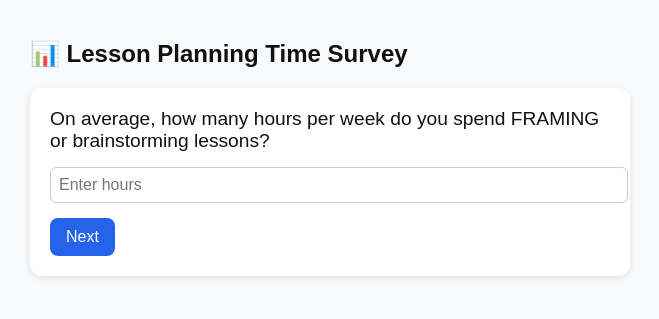
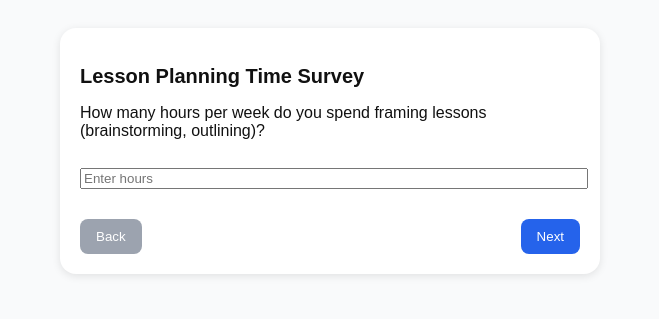
Before and after one commit to kappter/2025PDAITEACH, a plain HTML site: page index.html in a window 1280 px wide. Shown: the whole page, without its empty margins (310-969 px from the left). Drawn offline with nearby package versions, Linux system fonts and the light colour scheme.

Commit message:
Update index.html

```diff
--- a/index.html
+++ b/index.html
@@ -1,144 +1,128 @@
 <!DOCTYPE html>
 <html lang="en">
 <head>
-  <meta charset="UTF-8">
-  <meta name="viewport" content="width=device-width, initial-scale=1.0">
-  <title>Lesson Planning Time Survey</title>
+  <meta charset="UTF-8" />
+  <meta name="viewport" content="width=device-width, initial-scale=1.0" />
+  <title>Teacher Lesson Time Survey</title>
   <script src="https://cdn.jsdelivr.net/npm/chart.js"></script>
   <style>
-    body {
-      font-family: Arial, sans-serif;
-      padding: 20px;
-      max-width: 600px;
-      margin: auto;
-      background: #f9fafb;
-      color: #111;
-    }
-    .card {
-      background: white;
-      padding: 20px;
-      border-radius: 12px;
-      box-shadow: 0 2px 8px rgba(0,0,0,0.1);
-      margin-bottom: 20px;
-    }
-    .question { font-size: 1.2em; margin-bottom: 15px; }
-    .hidden { display: none; }
-    input[type=number] {
-      width: 100%;
-      padding: 8px;
-      font-size: 1em;
-      margin-bottom: 15px;
-      border-radius: 6px;
-      border: 1px solid #ccc;
-    }
-    button {
-      padding: 10px 16px;
-      background: #2563eb;
-      color: white;
-      border: none;
-      border-radius: 8px;
-      font-size: 1em;
-      cursor: pointer;
-    }
-    button:disabled {
-      background: #9ca3af;
-    }
-    .summary {
-      margin-top: 20px;
-      font-size: 1em;
-      line-height: 1.4;
-    }
+    body { font-family: Arial, sans-serif; padding: 20px; background: #f9fafb; color: #111; }
+    .card { max-width: 500px; margin: auto; background: #fff; padding: 20px; border-radius: 16px; box-shadow: 0 2px 8px rgba(0,0,0,0.1); }
+    h2 { font-size: 1.25rem; margin-bottom: 1rem; }
+    .question { margin-bottom: 20px; }
+    input[type=number], input[type=range] { width: 100%; margin-top: 8px; }
+    button { background: #2563eb; color: white; padding: 10px 16px; border: none; border-radius: 8px; margin-top: 10px; cursor: pointer; }
+    button:disabled { background: #9ca3af; cursor: not-allowed; }
+    #summary { display: none; margin-top: 20px; }
+    canvas { margin-top: 20px; }
+    .nav-buttons { display: flex; justify-content: space-between; margin-top: 20px; }
   </style>
 </head>
 <body>
-  <h2>📊 Lesson Planning Time Survey</h2>
-
-  <div id="survey" class="card"></div>
-
-  <div id="results" class="hidden card">
-    <h3>⏱ Your Weekly Summary</h3>
-    <canvas id="timeChart"></canvas>
-    <div class="summary" id="summaryText"></div>
-    <button onclick="restartSurvey()">🔄 Start Over</button>
+  <div class="card">
+    <h2 id="title">Lesson Planning Time Survey</h2>
+    <div id="question-container"></div>
+    <div class="nav-buttons">
+      <button id="prevBtn" onclick="prevQuestion()" disabled>Back</button>
+      <button id="nextBtn" onclick="nextQuestion()">Next</button>
+    </div>
+    <div id="summary">
+      <h2>Weekly Time Comparison</h2>
+      <p><strong>Total Before:</strong> <span id="beforeTotal"></span> hrs</p>
+      <p><strong>Total After (with AI + transcription):</strong> <span id="afterTotal"></span> hrs</p>
+      <p><strong>Weekly Time Saved:</strong> <span id="timeSaved"></span> hrs (<span id="percentSaved"></span>%)</p>
+      <canvas id="timeChart"></canvas>
+      <p id="insights"></p>
+      <button onclick="restartSurvey()">Start Over</button>
+    </div>
   </div>
 
   <script>
     const questions = [
-      { key: "frame", text: "On average, how many hours per week do you spend FRAMING or brainstorming lessons?" },
-      { key: "writing", text: "How many hours per week do you spend WRITING full lesson plans?" },
-      { key: "editing", text: "How many hours per week do you spend EDITING and refining lessons?" },
-      { key: "emails", text: "How many hours per week do you spend on school-related EMAILS or COMMUNICATION?" },
-      { key: "grading", text: "How many hours per week do you spend GRADING or FEEDBACK?" },
-      { key: "meetings", text: "How many hours per week do you spend in MEETINGS or COLLABORATION?" },
-      { key: "voiceTranscribe", text: "If you used VOICE features + transcription, how many hours per week could you SAVE?" },
+      { text: "How many hours per week do you spend framing lessons (brainstorming, outlining)?", key: "frame", type: "number" },
+      { text: "How many hours per week do you spend writing lessons (drafting slides, activities)?", key: "writing", type: "number" },
+      { text: "How many hours per week do you spend editing or revising lessons?", key: "editing", type: "number" },
+      { text: "What percentage of that total time do you think you could save using transcription + voice editing tools?", key: "savePct", type: "range", min:0, max:100, step:5, default:20 }
     ];
 
-    let responses = {};
+    let answers = {};
     let currentQuestion = 0;
 
-    function renderQuestion() {
-      if (currentQuestion >= questions.length) {
-        showResults();
-        return;
+    function showQuestion() {
+      const q = questions[currentQuestion];
+      const container = document.getElementById('question-container');
+      container.innerHTML = `<div class="question"><label>${q.text}</label>`;
+      if(q.type === 'number') {
+        container.innerHTML += `<input type="number" id="answer" min="0" placeholder="Enter hours" value="${answers[q.key]||''}" />`;
+      } else if(q.type === 'range') {
+        container.innerHTML += `<input type="range" id="answer" min="${q.min}" max="${q.max}" step="${q.step}" value="${answers[q.key]||q.default}" oninput="document.getElementById('sliderVal').innerText=this.value+'%';" />`;
+        container.innerHTML += `<p>Estimated Savings: <span id="sliderVal">${answers[q.key]||q.default}%</span></p>`;
       }
-      const q = questions[currentQuestion];
-      document.getElementById("survey").innerHTML = `
-        <div class="question">${q.text}</div>
-        <input type="number" id="answer" min="0" placeholder="Enter hours" />
-        <button onclick="nextQuestion()">Next</button>
-      `;
+      container.innerHTML += `</div>`;
+      document.getElementById('prevBtn').disabled = currentQuestion===0;
+      document.getElementById('nextBtn').innerText = currentQuestion===questions.length-1 ? 'Finish' : 'Next';
     }
 
     function nextQuestion() {
-      const input = document.getElementById("answer");
-      const value = parseFloat(input.value);
-      if (!isNaN(value)) {
-        responses[questions[currentQuestion].key] = value;
+      const q = questions[currentQuestion];
+      const val = document.getElementById('answer').value;
+      if(val === '') return alert('Please enter a value');
+      answers[q.key] = parseFloat(val);
+      if(currentQuestion < questions.length-1) {
         currentQuestion++;
-        renderQuestion();
+        showQuestion();
       } else {
-        alert("Please enter a number");
+        showSummary();
       }
     }
 
-    function showResults() {
-      document.getElementById("survey").classList.add("hidden");
-      document.getElementById("results").classList.remove("hidden");
+    function prevQuestion() {
+      if(currentQuestion > 0) {
+        currentQuestion--;
+        showQuestion();
+      }
+    }
 
-      const totalBefore = responses.frame + responses.writing + responses.editing + responses.emails + responses.grading + responses.meetings;
-      const totalAfter = totalBefore - responses.voiceTranscribe;
+    function showSummary() {
+      document.getElementById('question-container').style.display='none';
+      document.querySelector('.nav-buttons').style.display='none';
+      document.getElementById('summary').style.display='block';
 
-      const ctx = document.getElementById("timeChart").getContext("2d");
+      const before = answers.frame + answers.writing + answers.editing;
+      const after = before * (1 - (answers.savePct/100));
+      const saved = before - after;
+      const percentSaved = ((saved/before)*100).toFixed(1);
+
+      document.getElementById('beforeTotal').innerText = before.toFixed(1);
+      document.getElementById('afterTotal').innerText = after.toFixed(1);
+      document.getElementById('timeSaved').innerText = saved.toFixed(1);
+      document.getElementById('percentSaved').innerText = percentSaved;
+
+      const ctx = document.getElementById('timeChart').getContext('2d');
       new Chart(ctx, {
         type: 'bar',
         data: {
-          labels: ['Before Voice Tools', 'After Voice Tools'],
-          datasets: [{
-            label: 'Estimated Weekly Hours',
-            data: [totalBefore, totalAfter],
-            backgroundColor: ['#ef4444','#10b981']
-          }]
+          labels: ['Framing', 'Writing', 'Editing'],
+          datasets: [
+            { label: 'Before (hrs)', data: [answers.frame, answers.writing, answers.editing], backgroundColor: '#2563eb' },
+            { label: 'After (hrs)', data: [answers.frame*(1-answers.savePct/100), answers.writing*(1-answers.savePct/100), answers.editing*(1-answers.savePct/100)], backgroundColor: '#60a5fa' }
+          ]
         },
-        options: { responsive: true, plugins: { legend: { display: false } } }
+        options: { responsive: true, scales: { y: { beginAtZero: true } } }
       });
 
-      document.getElementById("summaryText").innerHTML = `
-        <p><strong>Total before voice tools:</strong> ${totalBefore} hrs/week</p>
-        <p><strong>Total after voice tools:</strong> ${totalAfter} hrs/week</p>
-        <p>You estimated saving about <strong>${responses.voiceTranscribe} hrs/week</strong> using voice features + transcription.</p>
-        <p>That’s roughly <strong>${(responses.voiceTranscribe*4).toFixed(1)} hrs/month</strong> you could redirect into teaching, rest, or creativity!</p>
-      `;
+      document.getElementById('insights').innerText = `By using voice-to-text tools and active editing, you could save about ${saved.toFixed(1)} hours per week. That’s ${percentSaved}% of your planning time freed up for students, feedback, or self-care.`;
     }
 
     function restartSurvey() {
-      responses = {};
-      currentQuestion = 0;
-      document.getElementById("results").classList.add("hidden");
-      document.getElementById("survey").classList.remove("hidden");
-      renderQuestion();
+      answers = {}; currentQuestion=0;
+      document.getElementById('summary').style.display='none';
+      document.querySelector('.nav-buttons').style.display='flex';
+      document.getElementById('question-container').style.display='block';
+      showQuestion();
     }
 
-    renderQuestion();
+    showQuestion();
   </script>
 </body>
 </html>
```
